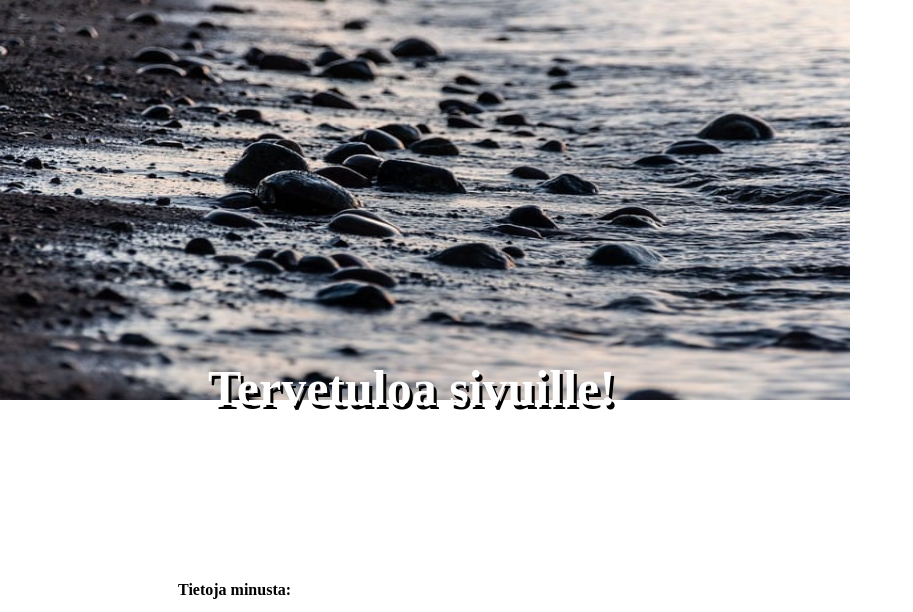
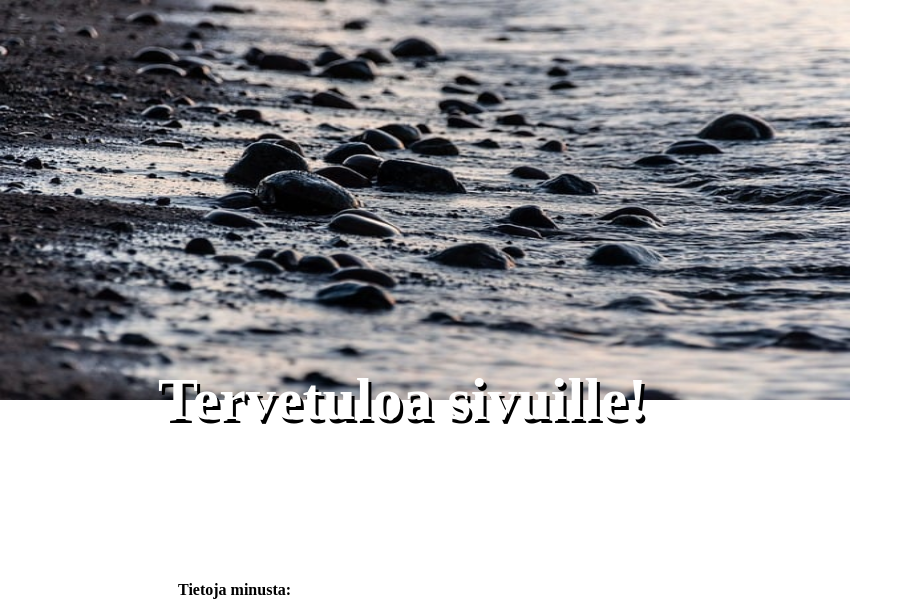
Before and after one commit to Veera776/kotisivu, a plain HTML site: page index.html in a window 1280 px wide. Shown: the top 612 px of the page, without its empty margins (0-913 px from the left). Drawn offline with Linux system fonts and the light colour scheme.

Commit message:
muokattu tyylitiedostoa

```diff
--- a/style.css
+++ b/style.css
@@ -1,11 +1,11 @@
 h1{
-    font-size: 50px;
+    font-size: 60px;
     font-family: 'Times New Roman', Times, serif;
     text-shadow: 3px 4px black;
 color:white;
  position:absolute;
  top: 10px;
- left: 200px;
+ left: 150px;
 
 }
 
```
